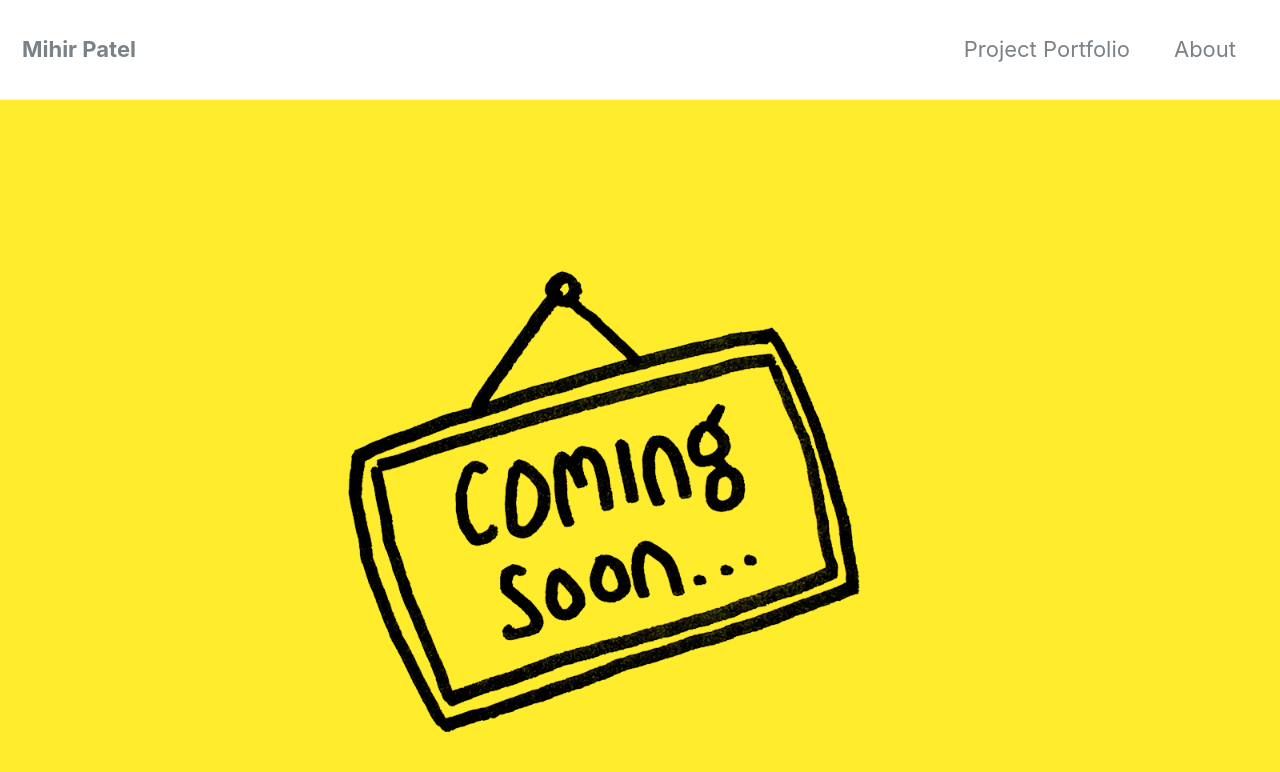
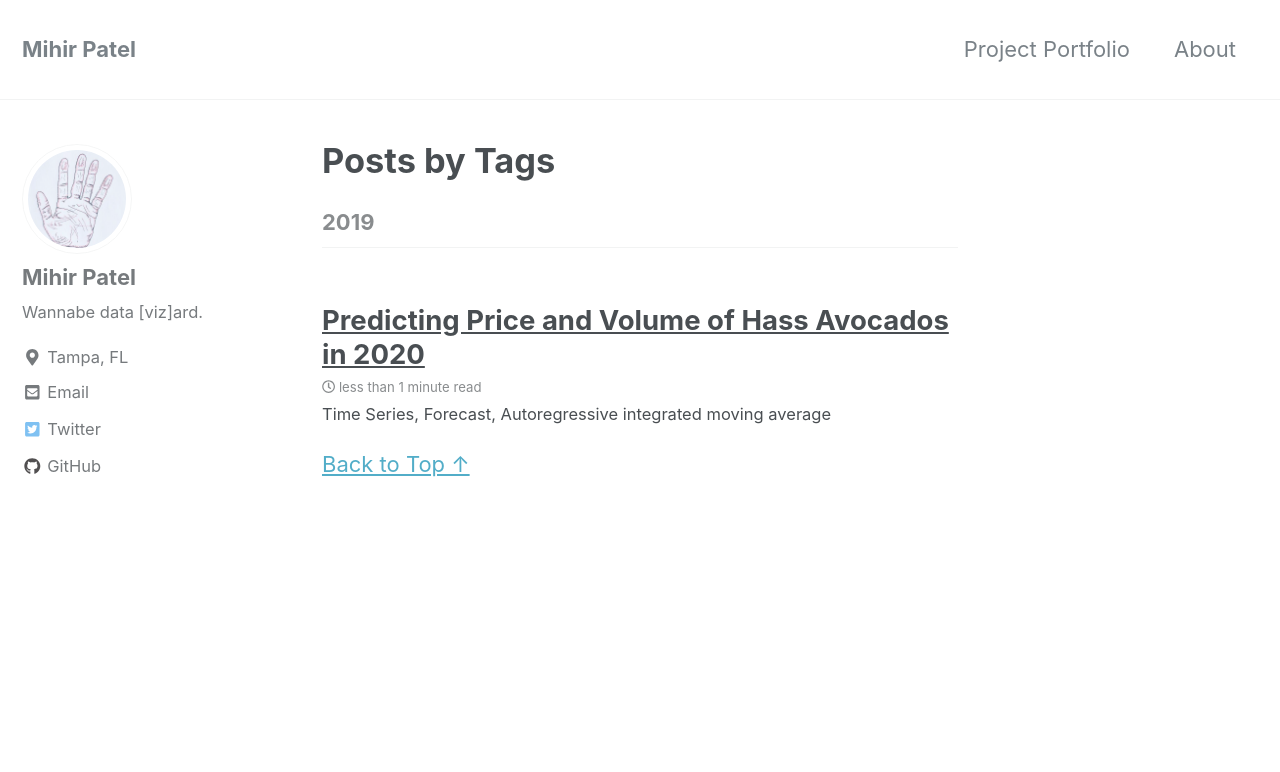
Before and after one commit to mihirp161/mihirp161.github.io, a Jekyll site: the page built from _pages/projectportfolio.md, in a window 1280 px wide and 900 px high. Shown: the top 772 px of the window. Built offline with Jekyll 4.4.1, drawn with Linux system fonts in a browser that asks for light colours; nearby versions of some CDN libraries.

Commit message:
Update projectportfolio.md

```diff
--- a/_pages/projectportfolio.md
+++ b/_pages/projectportfolio.md
@@ -4,5 +4,4 @@ permalink: /projectportfolio/
 title: "Posts by Tags"
 author_profile: true
 header:
-  image: "/images/coming_soon.png"
 ---
```
